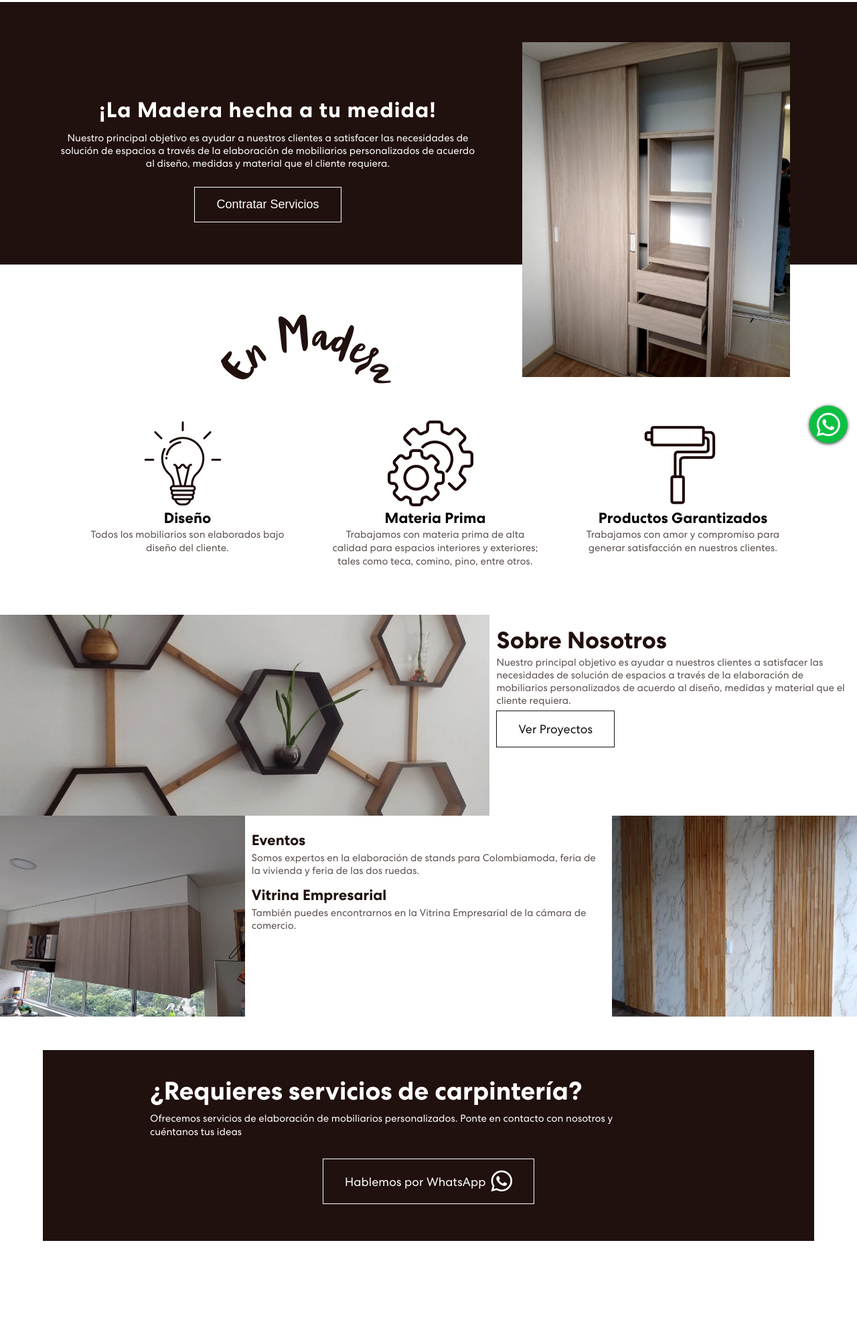
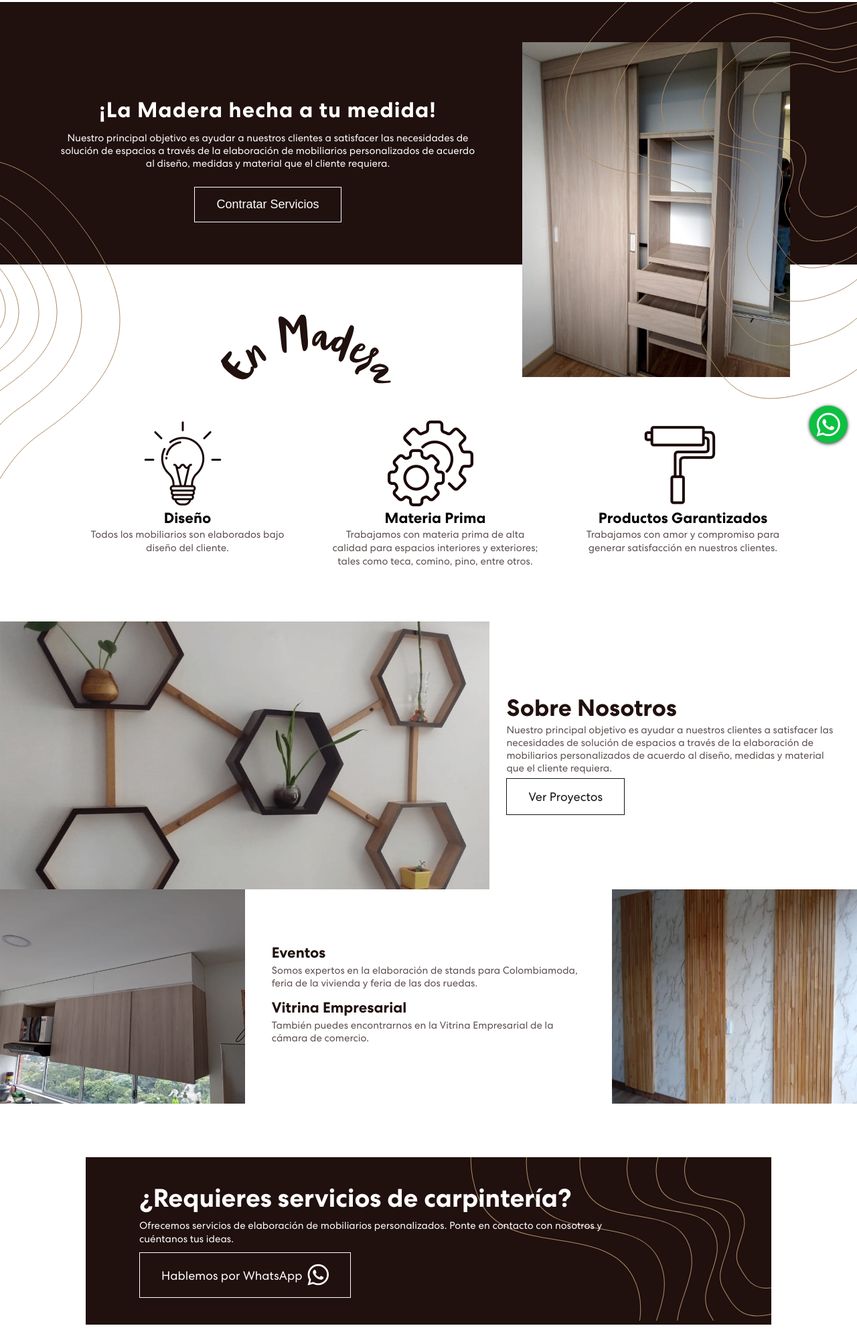
Before and after one commit to josdavidh/enmadera, a plain HTML site: page index.html in a window 1280 px wide. Shown: the part 127-2116 px from the top of the page at 67% size. Drawn offline with Linux system fonts and the light colour scheme; files whose address does not match are found by name.

Commit message:
se realizan ajustes generales y se agregan ilustraciones de fondo

```diff
--- a/css/styles.css
+++ b/css/styles.css
@@ -300,11 +300,12 @@ nav.container{
 
 .header__main {
   background-color: var(--darkBrown);
-  max-width: 1650px;
+  max-width: 1700px;
   margin: 0 auto;
 }
 
 .header__texts {
+  position: relative;
   color: #fff;
   width: 90%;
   margin: 0 auto;
@@ -313,6 +314,8 @@ nav.container{
 }
 
 .header__title h1{
+  position: relative;
+  z-index: 100;
   font-size: 3.2rem;
   letter-spacing: 1px;
 }
@@ -322,6 +325,8 @@ nav.container{
 }
 
 .header__description p{
+  position: relative;
+  z-index: 100;
   font-size: 1.5rem;
   line-height: 1.9rem;
 }
@@ -330,6 +335,36 @@ nav.container{
   position: relative;
   z-index: 1;
   margin-top: 25px;
+}
+
+.header__bg-left {
+  position: absolute;
+  left: -6%;
+  top: 0;
+  z-index: 0;
+  height: 180px;
+  width: 180px;
+  background-image: url("../assets/img/bg-pattern-intro-left-mobile.svg");
+  background-position: center;
+  background-repeat: no-repeat;
+  background-size: cover;
+}
+
+.header__bg-right-mobile {
+  position: absolute;
+  right: -6%;
+  bottom: -42%;
+  z-index: 0;
+  height: 330px;
+  width: 124px;
+  background-image: url("../assets/img/bg-pattern-intro-right-mobile.svg");
+  background-position: center;
+  background-repeat: no-repeat;
+  background-size: cover;
+}
+
+.header__bg-right-desktop{
+ display: none;
 }
 
 .header__whatsapp {
@@ -357,7 +392,7 @@ nav.container{
     padding: 60px 20px 0 20px;
     justify-content: space-between;
     align-items: flex-start;
-
+    position: relative;
     background-image: linear-gradient(to bottom,
     var(--darkBrown) 70%, #fff 70%);
   }
@@ -372,6 +407,28 @@ nav.container{
 
   .header__texts {
     width: 50%;
+  }
+
+  .header__bg-left {
+    top: 50%;
+    left: -17%;
+    background-image: url("../assets/img/bg-pattern-intro-left-desktop.svg");
+    width: 195px;
+    height: 504px;
+  }
+
+  .header__bg-right-mobile {
+    display: none;
+  }
+
+  .header__bg-right-desktop {
+    display: block;
+    position: absolute;
+    top: 0;
+    right: 0;
+    background-image: url("../assets/img/bg-pattern-intro-right-desktop.svg");
+    width: 436px;
+    height: 593px;
   }
 }
 
@@ -486,6 +543,7 @@ nav.container{
 .about__content {
   grid-area: cta;
   padding: 20px 10px;
+  align-self: center;
 }
 
 .about__title {
@@ -522,6 +580,7 @@ nav.container{
 .about__descriptions {
   grid-area: descriptions;
   padding: 20px 10px;
+  align-self: center;
 }
 
 .about__texts {
@@ -538,6 +597,8 @@ nav.container{
 
 @media(min-width: 768px){
   .about {
+    margin: 50px auto;
+    margin-bottom: 80px;
     grid-template-columns: repeat(7, 1fr);
     grid-template-areas:
     "image2 image2 image2 image2 cta cta cta"
@@ -547,10 +608,27 @@ nav.container{
     "image1 image1 descriptions descriptions descriptions image3 image3";
   }
 
+  .about__img2 {
+    height: 400px;
+  }
+
+  .about__img1,
+  .about__img3 {
+    height: 320px;
+  }
+
+  .about__content {
+    padding: 20px 25px;
+  }
+
+  .about__descriptions {
+    padding: 20px 40px;
+  }
 }
 
 /* Banner */
 .banner {
+  position: relative;
   width: 90%;
   max-width: 1600px;
   margin: 50px auto 10px;
@@ -562,8 +640,23 @@ nav.container{
   justify-items: center;
 }
 
+.banner__bg {
+  position: absolute;
+  right: 0;
+  top: 0;
+  z-index: 0;
+  height: 317px;
+  width: 176px;
+  background-image: url("../assets/img/bg-pattern-services-mobile.svg");
+  background-position: center;
+  background-repeat: no-repeat;
+  background-size: cover;
+}
+
 .banner__texts {
   color: #ffff;
+  position: relative;
+  z-index: 1;
 }
 
 .banner__texts h2 {
@@ -583,6 +676,33 @@ nav.container{
   margin-top: 30px;
 }
 
+.banner__button i {
+  display: none;
+}
+
+@media(min-width: 768px){
+
+  .banner{
+    width: 80%;
+    align-items: start;
+    padding: 40px 60px 40px 80px;
+  }
+
+  .banner__bg{
+    height: 244px;
+    width: 450px;
+    background-image: url("../assets/img/bg-pattern-services-desktop.svg");
+  }
+
+  .banner__button{
+    margin-top: 10px;
+  }
+
+  .banner__button i {
+    display: block;
+  }
+
+}
 
 /* Testimonials Sections */
 .testimonials{
--- a/index.html
+++ b/index.html
@@ -64,6 +64,15 @@
           <div class="header__button">
             <button class="btn__contact light"><span>Contratar Servicios</span></button>
           </div>
+          <div class="header__bg-left">
+
+          </div>
+          <div class="header__bg-right-mobile">
+
+          </div>
+        </div>
+        <div class="header__bg-right-desktop">
+
         </div>
       </section>
 
@@ -151,11 +160,14 @@
             <h2>¿Requieres servicios de carpinter&iacute;a? </h2>
           </div>
           <div class="banner__description">
-            <p>Ofrecemos servicios de elaboraci&oacute;n de mobiliarios personalizados. Ponte en contacto con nosotros y cu&eacute;ntanos tus ideas</p>
+            <p>Ofrecemos servicios de elaboraci&oacute;n de mobiliarios personalizados. Ponte en contacto con nosotros y cu&eacute;ntanos tus ideas.</p>
           </div>
         </div>
         <div class="banner__button">
           <a class="btn__contact light whatsapp"><span>Hablemos por WhatsApp</span><i class="fab fa-whatsapp fa-2x"></i></a>
+        </div>
+        <div class="banner__bg">
+
         </div>
       </section>
 
```
Also changed, not shown: assets/img/bg-pattern-footer-desktop.svg (added), assets/img/bg-pattern-footer-mobile.svg (added), assets/img/bg-pattern-intro-left-desktop.svg (added), assets/img/bg-pattern-intro-left-mobile.svg (added), assets/img/bg-pattern-intro-right-desktop.svg (added), assets/img/bg-pattern-intro-right-mobile.svg (added), assets/img/bg-pattern-mobile-nav.svg (added), assets/img/bg-pattern-services-desktop.svg (added), assets/img/bg-pattern-services-mobile.svg (added), assets/img/hero.jpg (deleted), assets/img/wood-medium.jpg (deleted), assets/img/wood-small.jpg (deleted).
